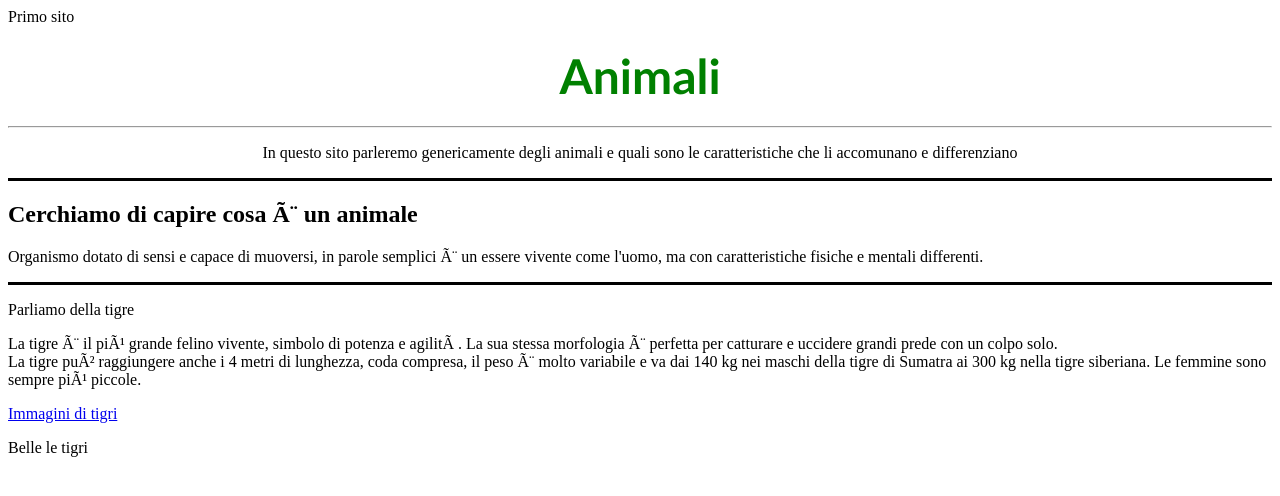
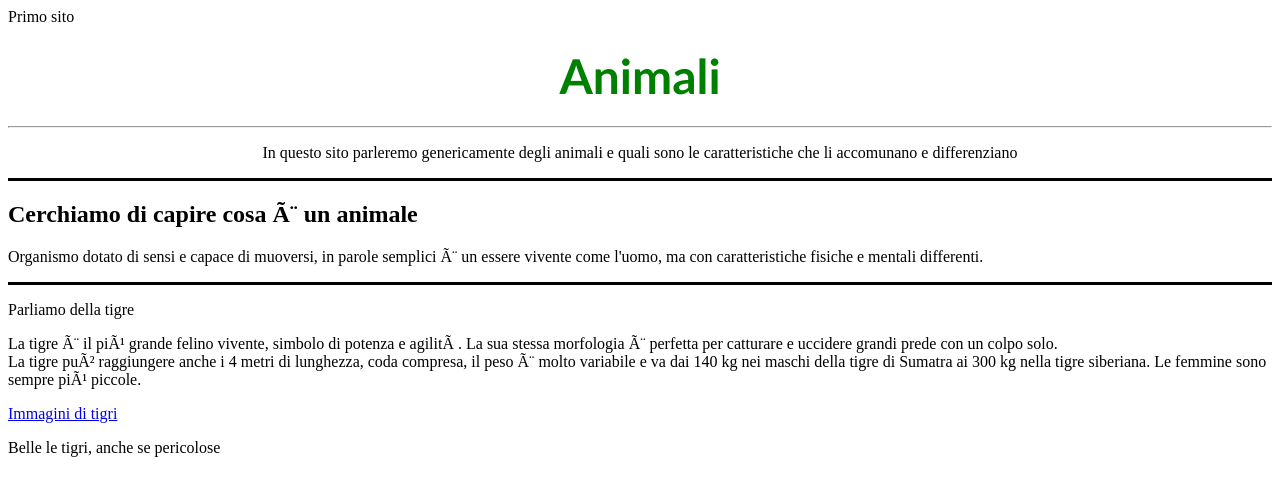
Before and after one commit to GianpierPaolo3/primosito, a plain HTML site: page index.html in a window 1280 px wide. Drawn offline with Linux system fonts and the light colour scheme.

Commit message:
Add files via upload

```diff
--- a/index.html
+++ b/index.html
@@ -25,7 +25,7 @@
 
 		<a href="https://unsplash.com/it/images/animals/tiger">Immagini di tigri</a>
 	      <br>
-	<p>Belle le tigri</p>
+	<p>Belle le tigri, anche se pericolose</p>
 
 </body>
 
```
